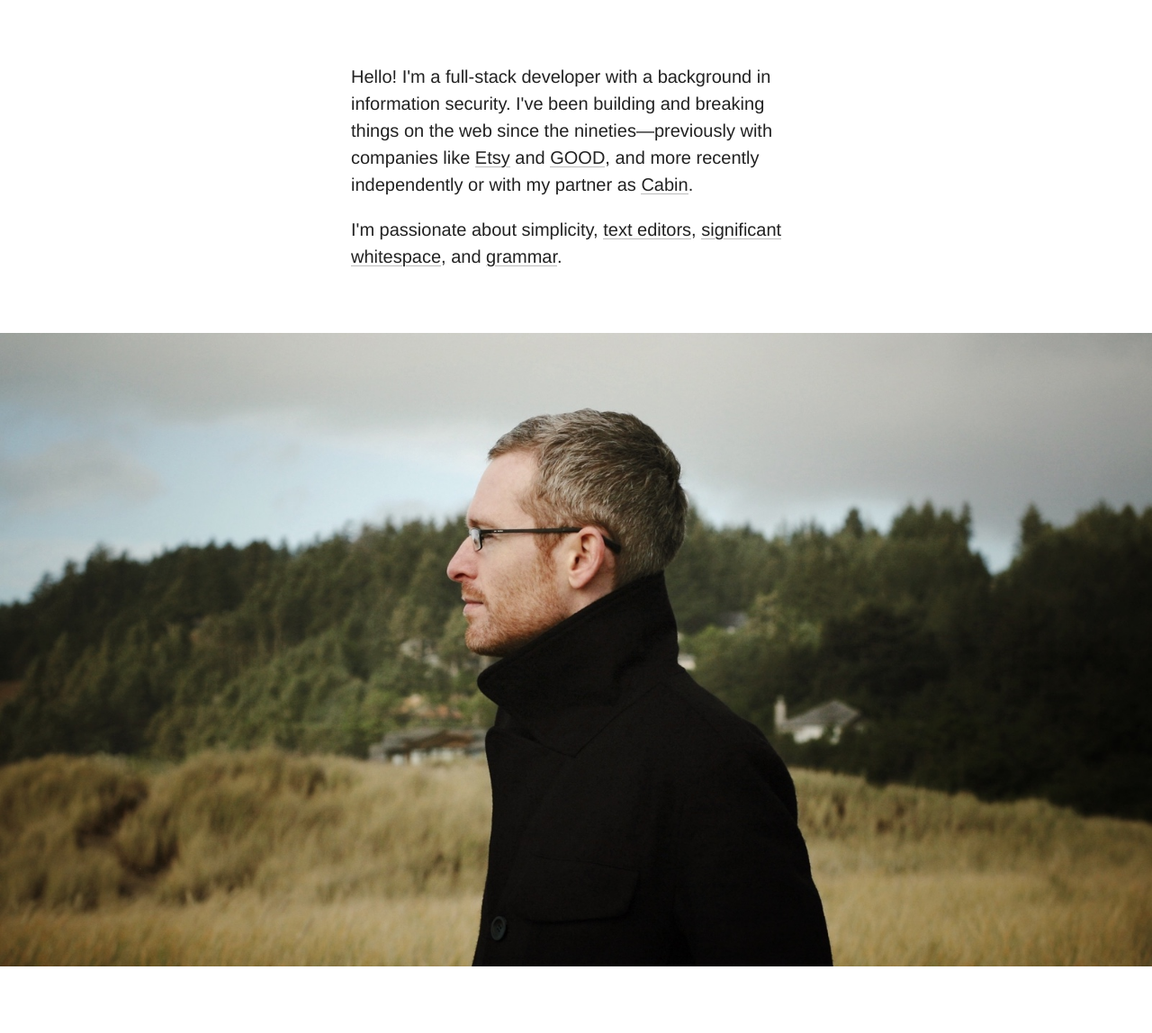
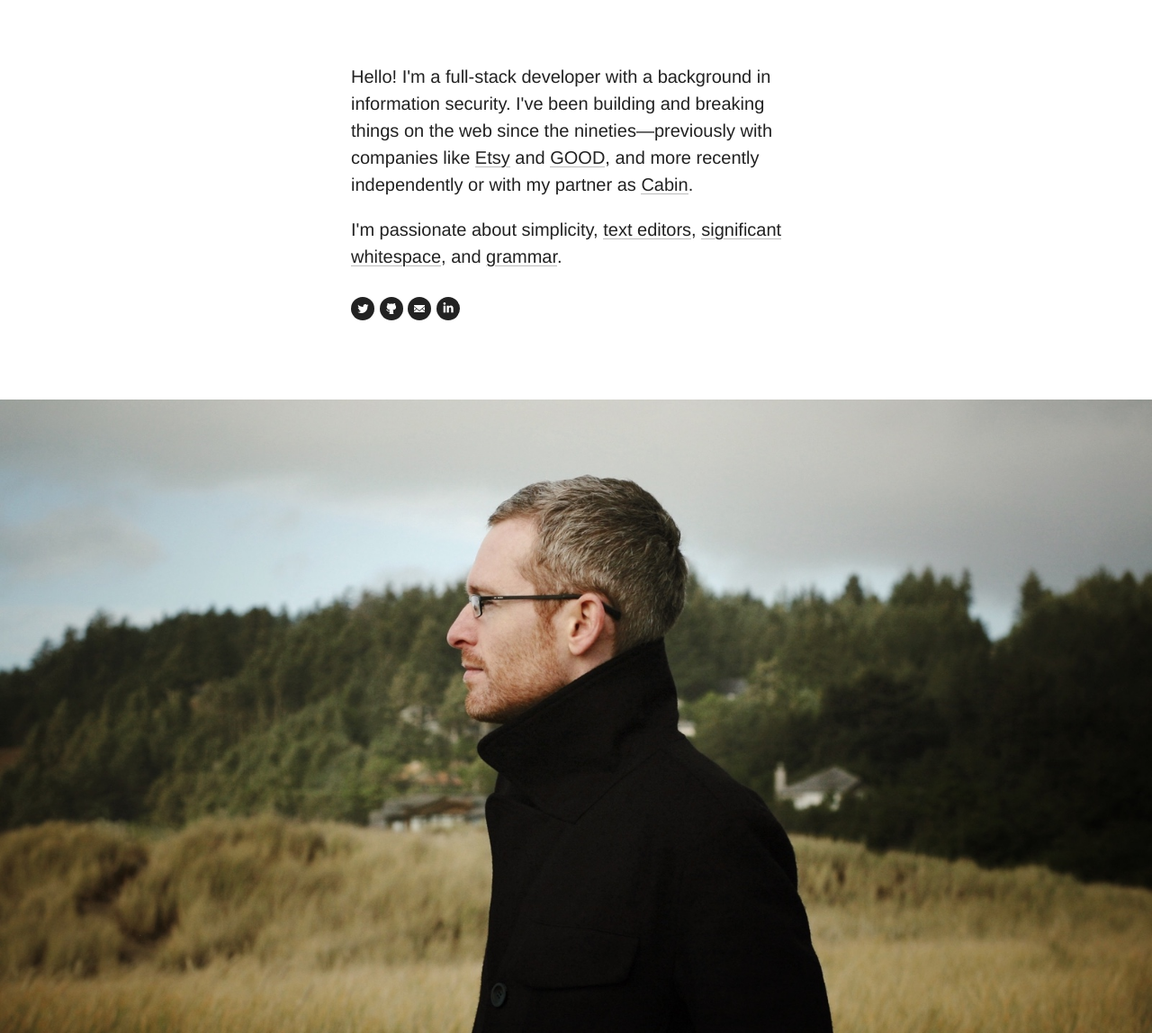
Before and after one commit to zakj/zakj.net, a Jekyll site: the page built from index.html, in a window 1280 px wide. Shown: the whole page at 90% size. Built offline with Jekyll 4.4.1, drawn with Linux system fonts in a browser that asks for light colours; before the commit the page ends 1074 px from its top, so only the background shows below that.

Commit message:
Add social icons/links

```diff
--- /dev/null
+++ b/_sass/_hide-text.sass
@@ -0,0 +1,8 @@
+=hide-text
+  overflow: hidden
+
+  &:before
+    content: ''
+    display: block
+    width: 0
+    height: 100%
--- /dev/null
+++ b/_sass/_icons.sass
@@ -0,0 +1,23 @@
+$icon-size: 26px
+
+.icon
+  background-color: $text-color
+  background-position: center center
+  background-repeat: no-repeat
+  background-size: $icon-size $icon-size
+  border-radius: 26px
+  display: inline-block
+  height: $icon-size
+  width: $icon-size
+
+=icon($name)
+  .#{$name}
+    +hide-text
+    background-image: url('/img/' + $name + '.png')
+    @media only screen and (-webkit-min-device-pixel-ratio: 1.3)
+      background-image: url('/img/' + $name + '@2x.png')
+
++icon(email)
++icon(github)
++icon(linkedin)
++icon(twitter)
--- /dev/null
+++ b/_sass/_vars.sass
@@ -0,0 +1,3 @@
+$text-color: #222
+$bg-color: #fff
+$font-stack: Helvetica Neue, Helvetica, sans-serif
--- a/index.html
+++ b/index.html
@@ -15,6 +15,13 @@ title: Zak Johnson
   <a href="https://en.wikipedia.org/wiki/Vim_(text_editor)">text editors</a>,
   <a href="https://www.python.org/">significant whitespace</a>, and
   <a href="http://public.wsu.edu/~brians/errors/">grammar</a>.</p>
+
+  <p class="social">
+    <a href="https://twitter.com/zakj" class="icon twitter">@zakj</a>
+    <a href="https://github.com/zakj" class="icon github">zakj on GitHub</a>
+    <a href="mailto:zakj@nox.cx" class="icon email">zakj@nox.cx</a>
+    <a href="https://www.linkedin.com/in/zakjohnson" class="icon linkedin">LinkedIn</a>
+  </p>
 </div>
 
 
--- a/main.sass
+++ b/main.sass
@@ -2,12 +2,12 @@
 # Empty frontmatter tells Jekyll to process this file. Partials go in _sass.
 ---
 @import normalize
+
+@import vars
+@import hide-text
+@import icons
 @import min-width
 @import underline
-
-$text-color: #222
-$bg-color: #fff
-$font-stack: Helvetica Neue, Helvetica, sans-serif
 
 
 body
@@ -32,11 +32,14 @@ body
   max-width: 25em
   padding: 2.5em
 
+.social
+  margin: 1.5em 0
+
 .banner-pic
   display: block
   width: 100%
 
-a
+a:not(.icon)
   color: $text-color
   text-decoration: none
   +underline(rgba($text-color, .3), $bg-color, 1px, 0px, $text-color)
```
Also changed, not shown: img/email.png (added), img/email@2x.png (added), img/github.png (added), img/github@2x.png (added), img/linkedin.png (added), img/linkedin@2x.png (added), img/twitter.png (added), img/twitter@2x.png (added).
